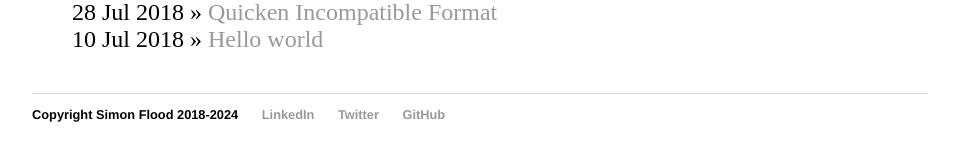
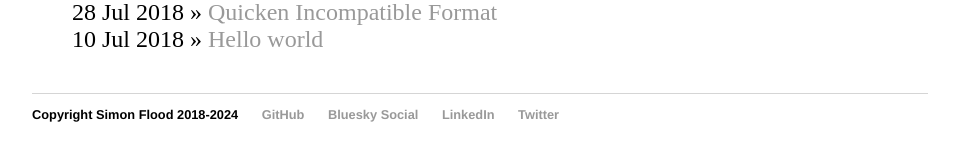
Before and after one commit to simonflood/simonflood.github.io, a Jekyll site: the page built from blog/index.html, in a window 1280 px wide. Shown: the part 468-629 px from the top of the page, without its empty margins (160-1119 px from the left). Built offline with Jekyll 4.4.1, drawn with Linux system fonts in a browser that asks for light colours.

Commit message:
added Bluesky Social

```diff
--- a/_layouts/default.html
+++ b/_layouts/default.html
@@ -20,9 +20,10 @@
     <footer>
       <ul>
         <li />Copyright Simon Flood 2018-2024
+        <li /><a href="https://github.com/simonflood">GitHub</a>
+        <li /><a href="https://bsky.app/profile/simonflood.bsky.social">Bluesky Social</a>
 	<li /><a href="https://linkedin.com/in/simonflood">LinkedIn</a>
         <li /><a href="https://twitter.com/simon_flood">Twitter</a>
-        <li /><a href="https://github.com/simonflood">GitHub</a>
       </ul>
     </footer>
   </body>
```
